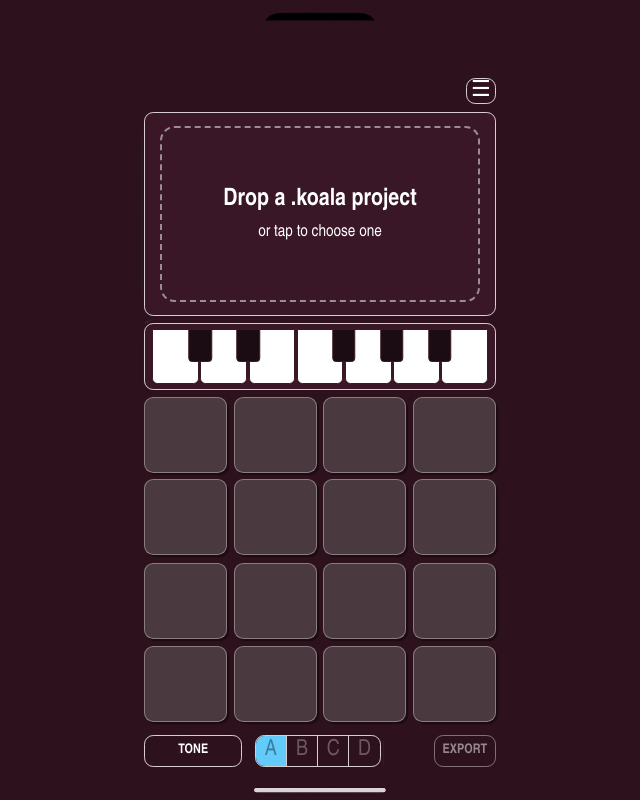
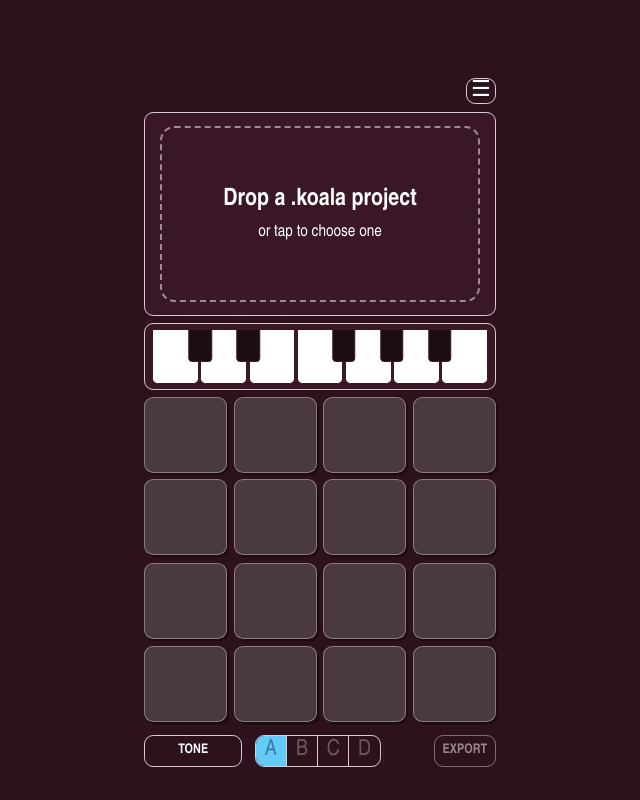
Before and after one commit to nickpaq/tune-god, a React (Vite) app: page / in a window 1280 px wide. Shown: the whole page, without its empty margins (320-960 px from the left). Built offline with nearby package versions, Linux system fonts and the light colour scheme.

Commit message:
Cover baked-in Dynamic Island and home indicator
Co-Authored-By: Claude Sonnet 5.5 <noreply@anthropic.com>
Claude-Session: https://claude.ai/code/session_019N1xdKnMNRtd4gRPCQNZER

```diff
--- a/src/App.tsx
+++ b/src/App.tsx
@@ -329,6 +329,9 @@ function App() {
         <div className="cover" style={box(288, 1826, 330, 100)} />
         <div className="cover" style={box(725, 1826, 175, 100)} />
         <div className="cover" style={box(18, 1826, 265, 100)} />
+        {/* The screenshot's baked-in Dynamic Island and home indicator. */}
+        <div className="cover" style={box(0, 0, W, 90)} />
+        <div className="cover" style={box(0, 1940, W, 59)} />
 
         <button
           className="menu-button"
```
